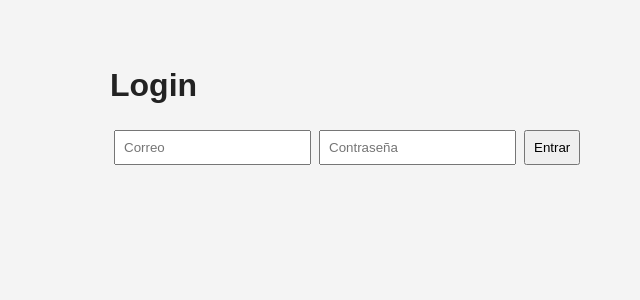
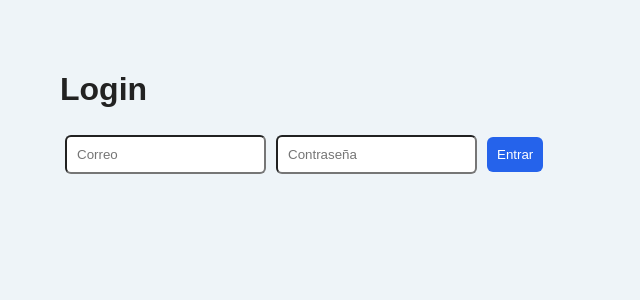
Before and after one commit to Velito27/medical-appointments, a React (Vite) app in the folder frontend/: page / in a window 1280 px wide. Shown: the top 300 px of the page, without its empty margins (80-720 px from the left). Built offline with nearby package versions, Linux system fonts and the light colour scheme.

Commit message:
mejorar estilos

```diff
--- a/frontend/src/styles.css
+++ b/frontend/src/styles.css
@@ -1,14 +1,66 @@
 body {
   font-family: Arial, sans-serif;
   margin: 0;
-  background: #f4f4f4;
+  background: #eef4f8;
   color: #222;
 }
-.container { max-width: 900px; margin: 30px auto; padding: 16px; }
-section { background: white; border: 1px solid #ccc; padding: 16px; margin-bottom: 16px; }
-input, select, button { padding: 8px; margin: 4px; }
-button { cursor: pointer; }
-.error { color: #b00020; }
-.success { color: #137333; }
-table { width: 100%; border-collapse: collapse; }
-th, td { border: 1px solid #ccc; padding: 8px; text-align: left; }
+
+.container {
+  max-width: 1000px;
+  margin: 30px auto;
+  padding: 20px;
+}
+
+.header {
+  display: flex;
+  justify-content: space-between;
+  align-items: center;
+  background: white;
+  padding: 20px;
+  border-radius: 12px;
+  margin-bottom: 20px;
+}
+
+section {
+  background: white;
+  padding: 20px;
+  margin-bottom: 18px;
+  border-radius: 12px;
+  box-shadow: 0 2px 8px rgba(0,0,0,0.08);
+}
+
+input, select, button {
+  padding: 10px;
+  margin: 5px;
+  border-radius: 6px;
+}
+
+button {
+  cursor: pointer;
+  border: none;
+  background: #2563eb;
+  color: white;
+}
+
+button:hover {
+  opacity: 0.9;
+}
+
+.error {
+  color: #b00020;
+}
+
+.success {
+  color: #137333;
+}
+
+table {
+  width: 100%;
+  border-collapse: collapse;
+}
+
+th, td {
+  border-bottom: 1px solid #ddd;
+  padding: 10px;
+  text-align: left;
+}
```
